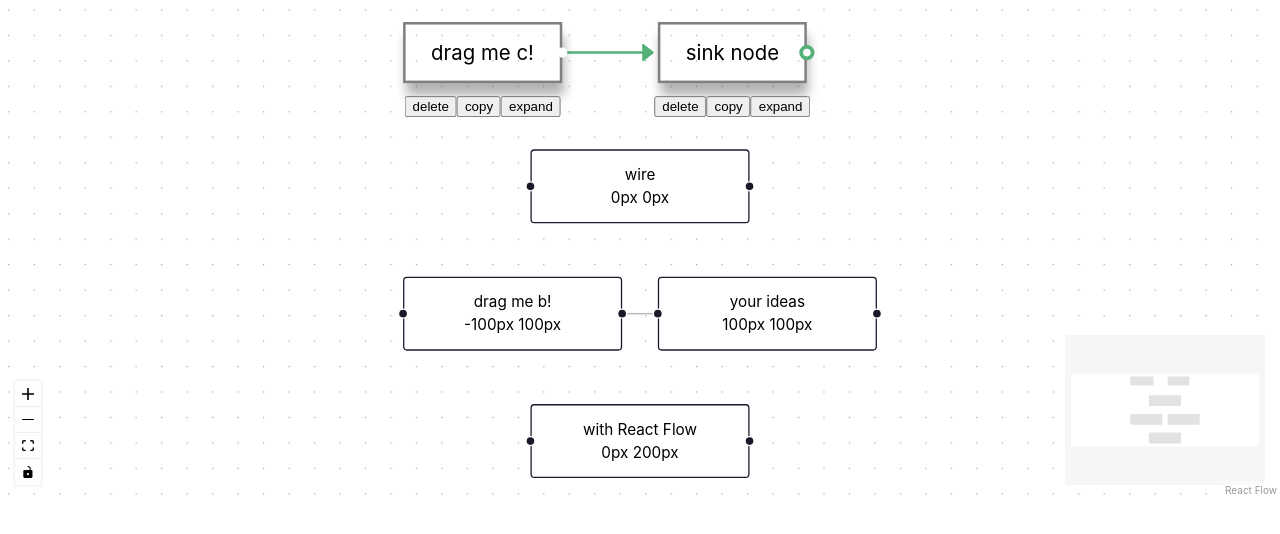
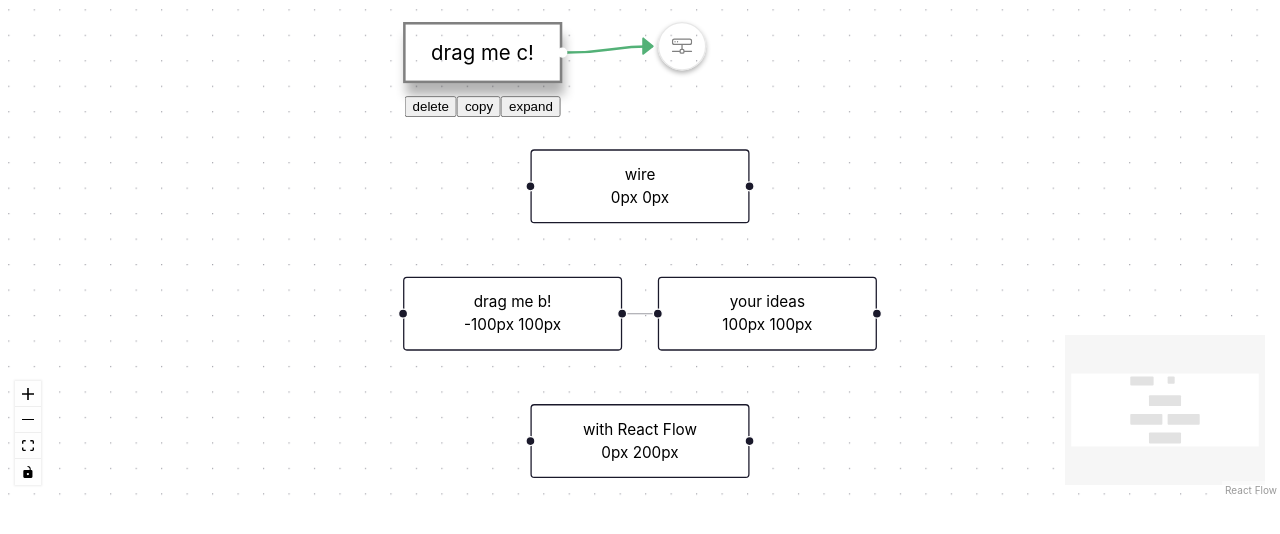
Before and after one commit to spacetag/embed-takehome, a React (Vite) app: page / in a window 1280 px wide. Shown: the top 534 px of the page. Built offline with nearby package versions, Linux system fonts and the light colour scheme.

Commit message:
Working SinkNode

```diff
--- a/src/nodes/SinkNode.tsx
+++ b/src/nodes/SinkNode.tsx
@@ -1,24 +1,20 @@
 import { memo } from 'react';
-import { Handle, Position, NodeToolbar, type NodeProps } from '@xyflow/react';
+import { Handle, Position, type NodeProps } from '@xyflow/react';
 import { type SinkNode } from './types';
+import { BsHddNetwork } from 'react-icons/bs';
 
-export function SinkNode({ data }: NodeProps<SinkNode>): any {
+export function SinkNode({ data }: NodeProps<SinkNode>): JSX.Element {
   return (
     <>
-      <NodeToolbar isVisible={data.toolbarVisible} position={data.toolbarPosition}>
-        <button>delete</button>
-        <button>copy</button>
-        <button>expand</button>
-      </NodeToolbar>
-
-      <div style={{ padding: '10px 20px', border: '2px solid grey', boxShadow: '2px 10px 8px rgba(0, 0, 0, .3)' }}>
-        {data.label}
+      <div style={{ padding: '10px 10px', lineHeight: '0.7px', borderRadius: '24px', border: '1px solid #e7e7e7', boxShadow: 'rgba(0, 0, 0, 0.3) 0px 2px 4px' }}>
+        <BsHddNetwork color="grey" />
       </div>
 
       <Handle type="target" position={Position.Left} style = {{borderColor: '#0000', background: '#0000'}}/>
-      <Handle type="source" position={Position.Right} style = {{background: 'white', border: 'solid #53B177'}}/>
+      {/* <Handle type="source" position={Position.Right} style = {{background: 'white', border: 'solid #53B177'}}/> */}
     </>
   );
-};
+}
 
-export default memo(SinkNode);
+const MemoizedSinkNode = memo(SinkNode);
+export default MemoizedSinkNode;
```
